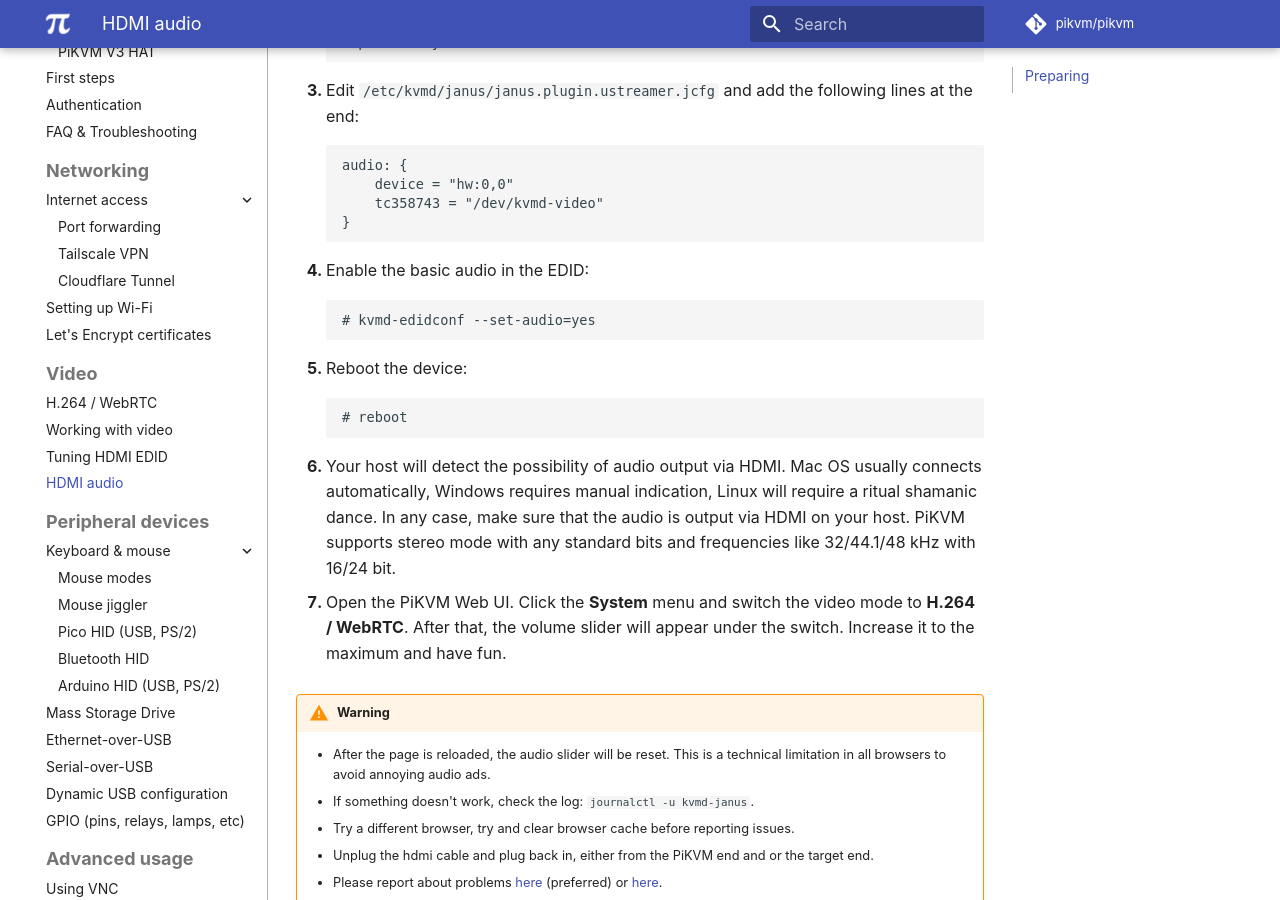
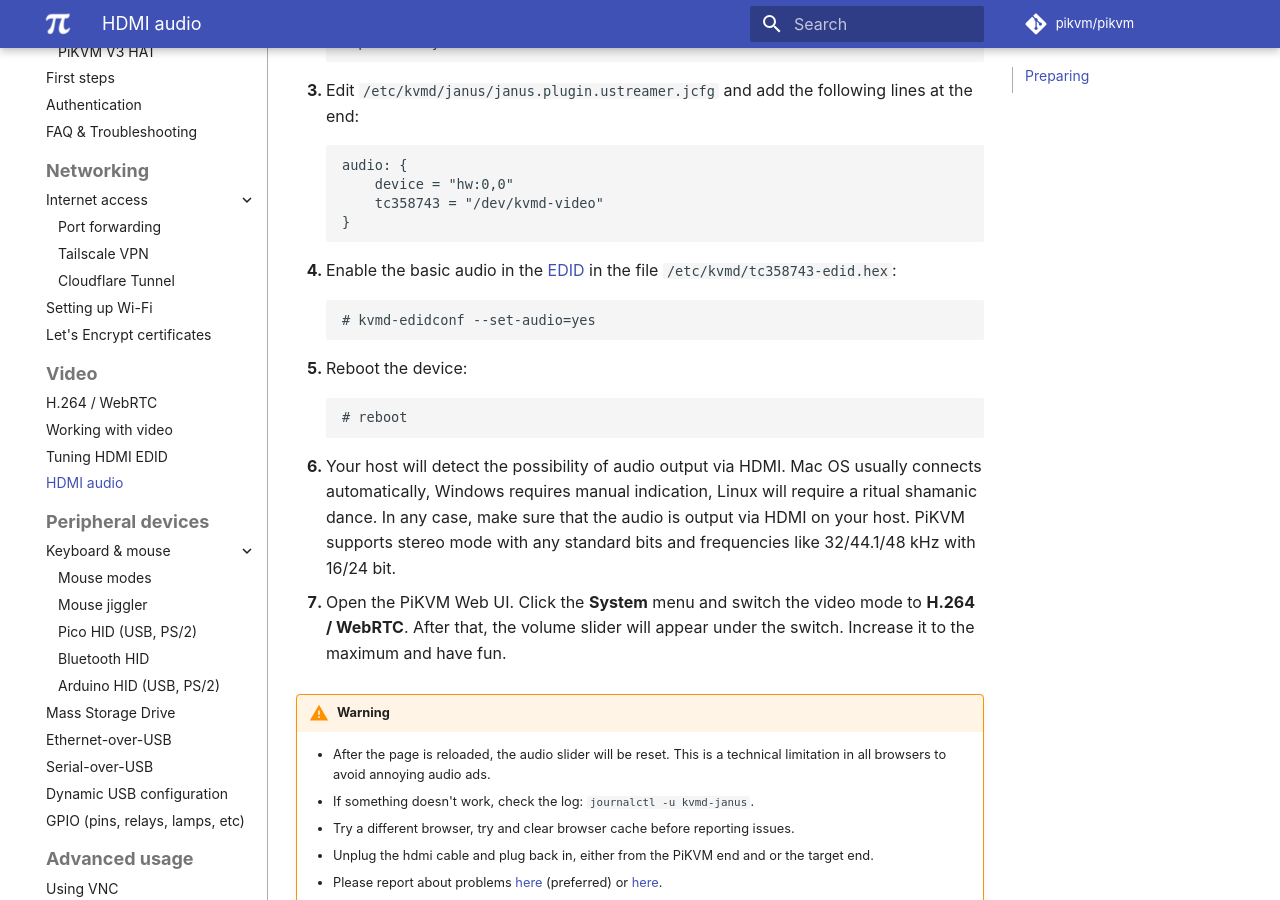
Before and after one commit to pikvm/pikvm, an MkDocs documentation site: the page built from docs/audio.md, in a window 1280 px wide and 900 px high, scrolled down 850 px. Built offline with MkDocs 1.6.1 and Material for MkDocs 9.7.7, drawn with Linux system fonts in a browser that asks for light colours; some web fonts are replaced; comment, search, counter and statistics services are not loaded.

Commit message:
Update audio.md to link to EDID docs (#1155)

````diff
--- a/docs/audio.md
+++ b/docs/audio.md
@@ -31,7 +31,7 @@
    }
    ```
 
-4. Enable the basic audio in the EDID:
+4. Enable the basic audio in the [EDID](https://docs.pikvm.org/edid/) in the file `/etc/kvmd/tc358743-edid.hex`:
    ```
    # kvmd-edidconf --set-audio=yes
    ```
````
